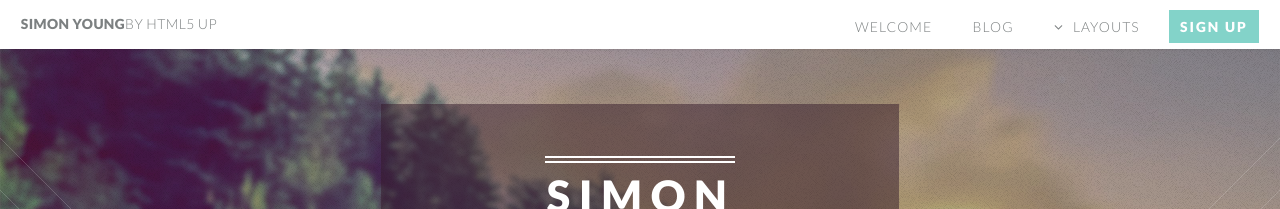
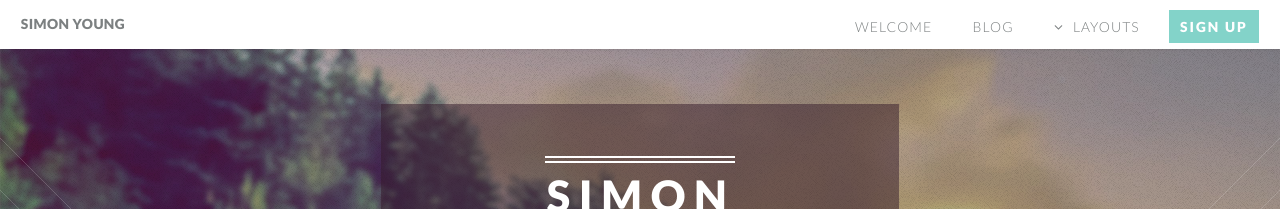
Before and after one commit to siyounguk/siyounguk.github.io, a Jekyll site: the page built from index.html, in a window 1280 px wide. Shown: the top 209 px of the page. Built offline with Jekyll 4.4.1, drawn with Linux system fonts in a browser that asks for light colours.

Commit message:
changed header

```diff
--- a/_includes/header.html
+++ b/_includes/header.html
@@ -1,5 +1,5 @@
 <header id="header">
-				<h1 id="logo"><a href="/">Simon Young<span>by HTML5 UP</span></a></h1>
+				<h1 id="logo"><a href="/">Simon Young<span></span></a></h1>
 				<nav id="nav">
 					<ul>
 						<li><a href="/">Welcome</a></li>
```
